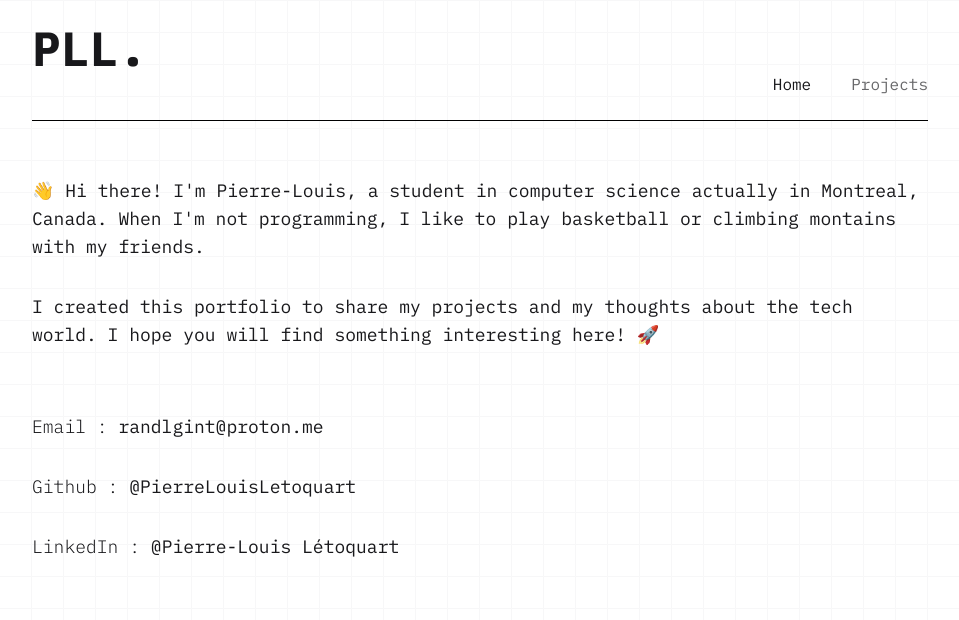
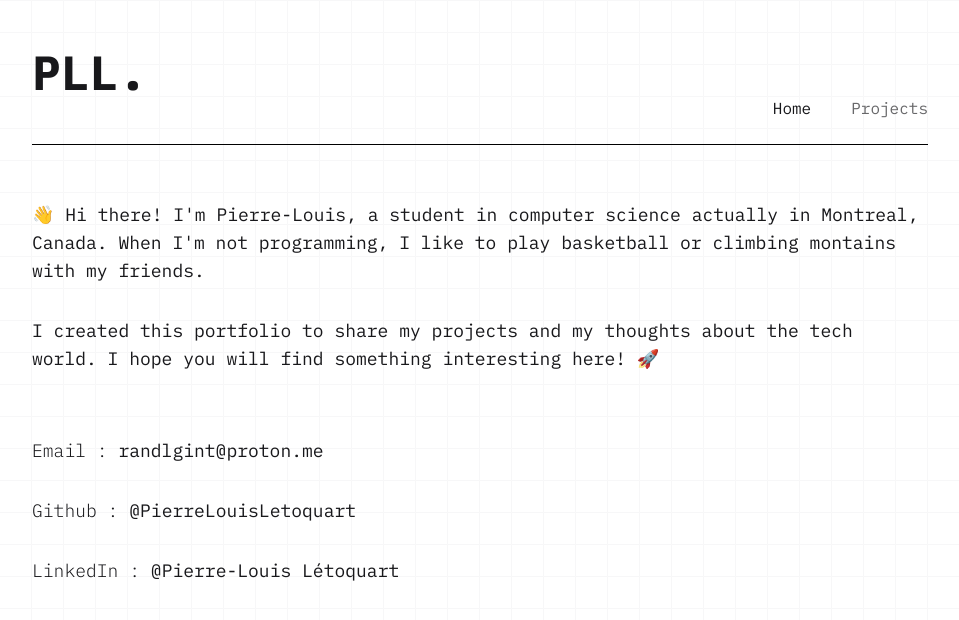
Before and after one commit to PierreLouisLetoquart/itsme, a Next.js app: page / in a window 1280 px wide. Shown: the top 620 px of the page, without its empty margins (160-1119 px from the left). Built offline with nearby package versions, Linux system fonts and the light colour scheme.

Commit message:
chore(ui): add space on top

```diff
--- a/src/components/main-header.tsx
+++ b/src/components/main-header.tsx
@@ -7,7 +7,7 @@ export function MHeader() {
   const pathname = usePathname();
 
   return (
-    <header className="w-full border-b border-black py-6 dark:border-white">
+    <header className="w-full border-b border-black py-6 md:pt-10 lg:pt-12 dark:border-white">
       <div className="flex items-end justify-between sm:hidden">
         <h1 className="text-2xl font-semibold">
           {pathname === "/" ? "PLL." : "Works."}
```
